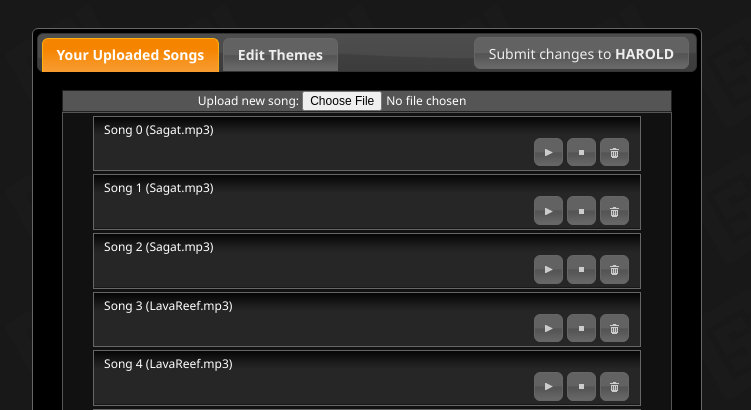
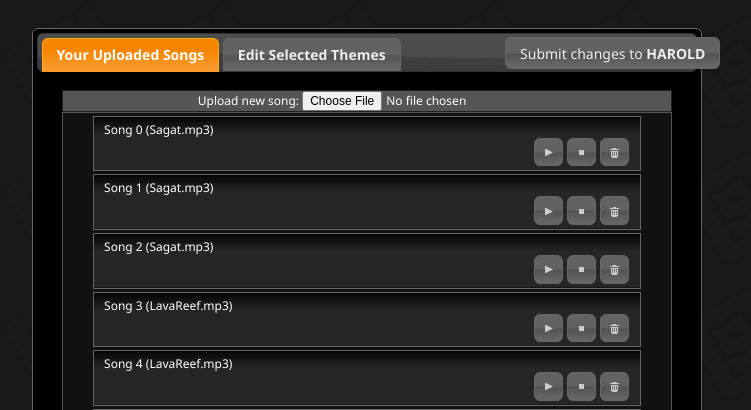
Before and after one commit to Hamneggs/HAROLDV2, a PHP site: page / in a window 1280 px wide. Shown: the top 410 px of the page, without its empty margins (273-1024 px from the left). Run offline with PHP 8.4, Linux system fonts and the light colour scheme.

Commit message:
Changed Edit Themes tab text.

```diff
--- a/webs/index.php
+++ b/webs/index.php
@@ -21,7 +21,7 @@
 		<div id="tabs">
 			<ul>
 				<li><a class="tab_title" href="#all_songs" title="A listing of all your uploaded songs.">Your Uploaded Songs</a></li>
-				<li><a class="tab_title" href="#sel_songs" title="A listing of the songs you've selected.">Edit Themes</a></li>
+				<li><a class="tab_title" href="#sel_songs" title="A listing of the songs you've selected.">Edit Selected Themes</a></li>
 				<button id="submit" title="Submit your changes to the HAROLD server, so that you can use your new themes in the lobby.">Submit changes to <b>HAROLD</b></button>
 			</ul>
 			<div id="all_songs">
```
